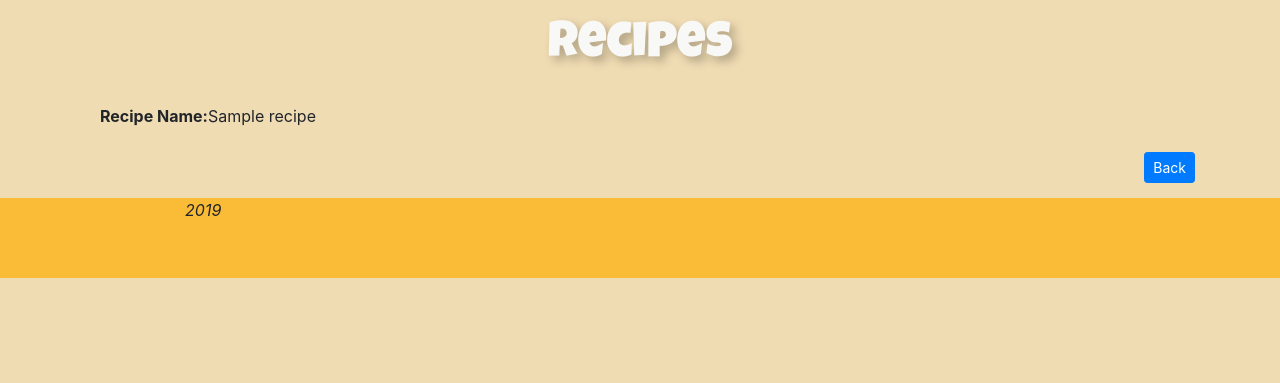
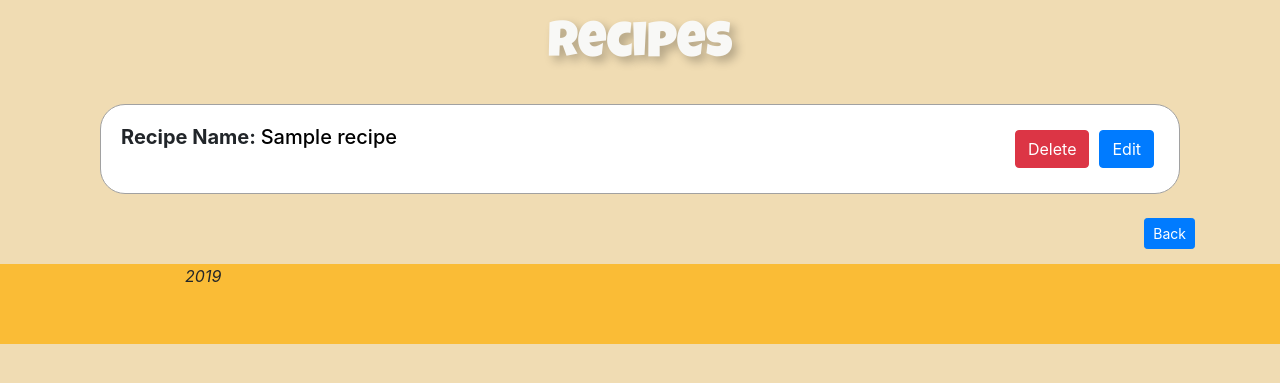
Before and after one commit to ShawnAhls/My-Yummy-Dishes, a Flask app: page /display_recipes in a window 1280 px wide. Shown: the part 164-547 px from the top of the page. Run offline with Flask 2, Linux system fonts and the light colour scheme; a database or web service that is not in the repository returns one stand-in record (values such as "Sample title"); some libraries are stand-ins or nearby versions.

Commit message:
Updating the display recipe page with edit and delete buttons.

```diff
--- a/static/css/style.css
+++ b/static/css/style.css
@@ -61,7 +61,7 @@ h3 {
     color:green;
 }
 
-a {
+.card-link {
     color: black;
 }
 
@@ -105,13 +105,19 @@ a {
 /*---- Home Page Ends ----*/
 /*---- Displays Recipes Starts ----*/
 
-.multi-column {
-    margin-top: 50px;
-    column-count: 2;
-    column-gap: 35px;
-    column-fill: auto;
+#display-buttons {
+    float: right;
+    margin: 5px;
 }
 
+.display-button {
+    color: white;
+}
+
+.display-button:hover {
+    color: yellow;
+    text-decoration: none;
+}
 /*---- Display Recipes Ends ----*/
 /*---- Add Recipes Starts ----*/
 
--- a/templates/display-recipes.html
+++ b/templates/display-recipes.html
@@ -4,12 +4,13 @@
 <h2>Recipes</h2>
     {% for recipe in recipes %}
     <section>
-        <div>
-            <div class="row-featurette">
-                <div class="row-cols-3 row-cols-md-3">
-                    <div class="col mb-4">
-                        <p><strong>Recipe Name:</strong>{{ recipe.recipe_name }}  </p>
-                    </div>
+        <div class="col mb-4">
+            <div class="card">
+                <div class="card-body">
+                    <h5 class="card-title"><strong>Recipe Name: </strong><a class="card-link" href="{{url_for('recipe')}}">
+                    {{ recipe.recipe_name }} </a><button type="button" id="display-buttons" class="btn btn-primary">
+                    <a class="display-button" href="{{url_for('edit_recipe')}}">Edit</a></button>
+                    <button type="button" id="display-buttons" class="btn btn-danger">Delete</button>  </h5>
                 </div>
             </div>
         </div>
--- a/templates/home.html
+++ b/templates/home.html
@@ -3,12 +3,11 @@
 
 <!--- Home --->
 <h2>Home </h2>
-
 <section>
     <div class="row row-cols-1 row-cols-md-3">
         <div class="col mb-4">
             <div class="card">
-                <img src="{{url_for('static', filename='images/Beef-curry.jpg')}}" class="card-img-top" alt="Beef Curry">
+                <img src="{{url_for('static', filename='images/steak-with-anchovy-butter-768x960.webp')}}" class="card-img-top" alt="Beef Curry">
                 <div class="card-body">
                     <h4 class="card-title">Category: <a class="card-link" href="{{url_for('display_recipes')}}">Beef</a></h4>
                     <h5 class="card-title">Recipe: <a class="card-link" href="{{url_for('recipe')}}">Beef Curry</a></h5>
```
Also changed, not shown: static/images/steak-with-anchovy-butter-768x960.webp (added).
